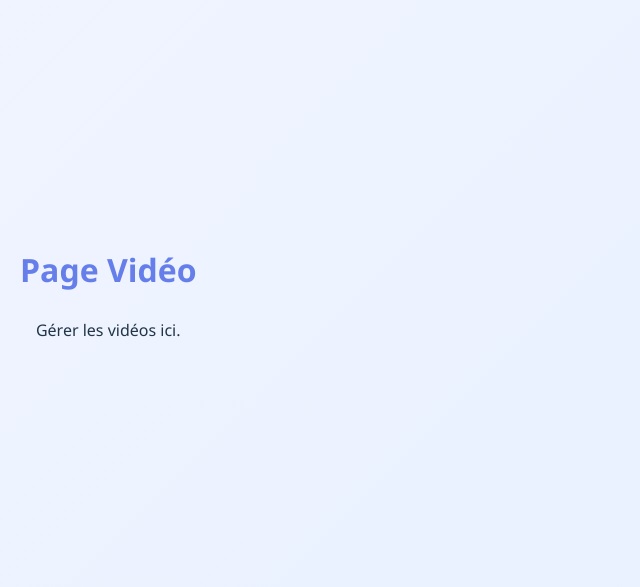
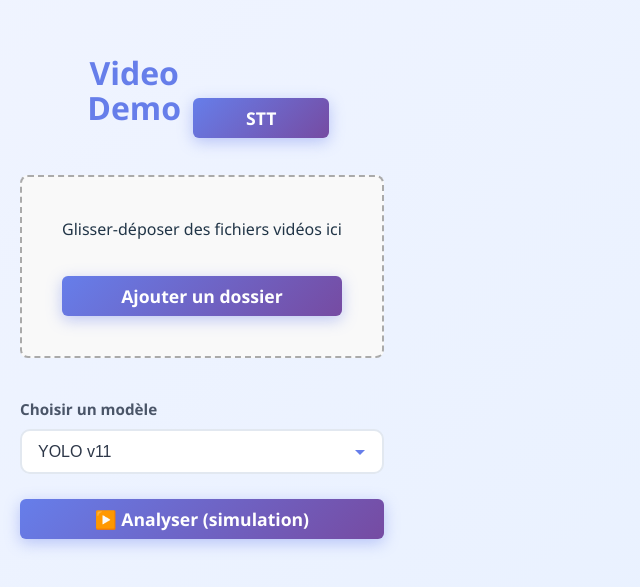
Before and after one commit to Atneyo/PI_2025, a React app in the folder PI_APP/frontend/: page /video in a window 1280 px wide. Shown: the part 103-690 px from the top of the page, without its empty margins (0-640 px from the left). Built offline with nearby package versions, Linux system fonts and the light colour scheme; the HTML template or start-up script is replaced by a standard one.

Commit message:
page vidéo, connection bouton vidéo et stt pour changer de pages

```diff
--- a/PI_APP/frontend/src/pages/SttPage.jsx
+++ b/PI_APP/frontend/src/pages/SttPage.jsx
@@ -1,7 +1,10 @@
 import { useState, useRef } from "react";
+import { useNavigate } from "react-router-dom"; // ← import
 import "./SttPage.css";
 
+
 function SttPage() {
+  const navigate = useNavigate();
   const [model, setModel] = useState("whisper");
   const [audioFiles, setAudioFiles] = useState([]);
   const [textResult, setTextResult] = useState("");
@@ -49,7 +52,13 @@ function SttPage() {
     <div className="container">
   <header className="app-header">
     <h1>Speech-to-Text Demo</h1>
-    <button className="video-button">Vidéo</button>
+    <button
+      className="video-button"
+      onClick={() => navigate("/video")} // ← redirige vers /video
+    >
+      Vidéo
+    </button>
+
   </header>
 
   {/* Zone Drag & Drop */}
--- a/PI_APP/frontend/src/pages/VideoPage.jsx
+++ b/PI_APP/frontend/src/pages/VideoPage.jsx
@@ -1,9 +1,115 @@
+import { useState, useRef } from "react";
+import { useNavigate } from "react-router-dom"; // ← import
+import "./VideoPage.css";
+
+
 function VideoPage() {
+  const navigate = useNavigate();
+  const [model, setModel] = useState("YOLOv11");
+  const [videoFiles, setVideoFiles] = useState([]);
+  const [videoResult, setVideoResult] = useState("");
+
+  const fileInputRef = useRef(null);
+
+  const handleFiles = (files) => {
+    const fileArray = Array.from(files).filter(file =>
+      file.type.startsWith("video/")
+    );
+    setAudioFiles((prev) => [...prev, ...fileArray]);
+  };
+
+  const handleFileChange = (e) => {
+    handleFiles(e.target.files);
+  };
+
+  const handleDrop = (e) => {
+    e.preventDefault();
+    handleFiles(e.dataTransfer.files);
+  };
+
+  const handleDragOver = (e) => {
+    e.preventDefault();
+  };
+
+  const handleAddFolder = () => {
+    fileInputRef.current.click();
+  };
+
+  const handleTranscribe = () => {
+    if (videoFiles.length === 0) {
+      alert("Sélectionne un fichier vidéo");
+      return;
+    }
+
+    // Simulation pour l'instant
+    const filenames = videoFiles.map(f => f.name).join(", ");
+    setVideoResult(
+      `Résultat simulé pour le modèle "${model}" sur les fichiers : ${filenames}`
+    );
+  };
+
   return (
     <div className="container">
-      <h1>Page Vidéo</h1>
-      <p>Gérer les vidéos ici.</p>
+  <header className="app-header">
+    <h1>Video Demo</h1>
+    <button
+      className="stt-button"
+      onClick={() => navigate("/stt")} // ← redirige vers /stt
+    >
+      STT
+    </button>
+
+  </header>
+
+  {/* Zone Drag & Drop */}
+  <div
+    className="drop-zone"
+    onDrop={handleDrop}
+    onDragOver={handleDragOver}
+  >
+    <p>Glisser-déposer des fichiers vidéos ici</p>
+    <button onClick={handleAddFolder}>Ajouter un dossier</button>
+    <input
+      type="file"
+      ref={fileInputRef}
+      webkitdirectory="true"
+      directory=""
+      multiple
+      style={{ display: "none" }}
+      onChange={handleFileChange}
+    />
+  </div>
+
+  <label>Choisir un modèle</label>
+  <select value={model} onChange={(e) => setModel(e.target.value)}>
+    <option value="YOLOv11">YOLO v11</option>
+    <option value="YOLOv8">YOLO v8</option>
+  </select>
+
+  <button onClick={handleTranscribe}>
+    ▶️ Analyser (simulation)
+  </button>
+
+  {videoFiles.length > 0 && (
+    <div className="file-list">
+      <h3>Fichiers sélectionnés :</h3>
+      <ul>
+        {videoFiles.map((file, idx) => (
+          <li key={idx}>{file.name}</li>
+        ))}
+      </ul>
     </div>
+  )}
+
+  {videoResult && (
+    <div className="result">
+      <h3>Transcription :</h3>
+      <p>{textResult}</p>
+    </div>
+  )}
+</div>
+
+
   );
 }
 
```
